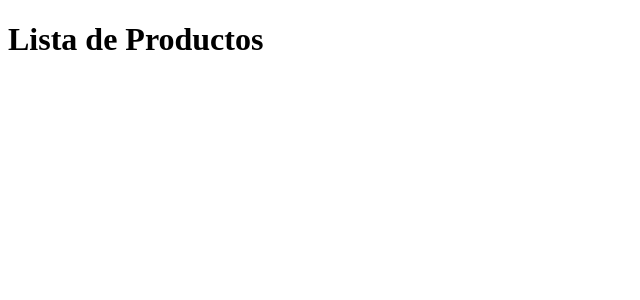
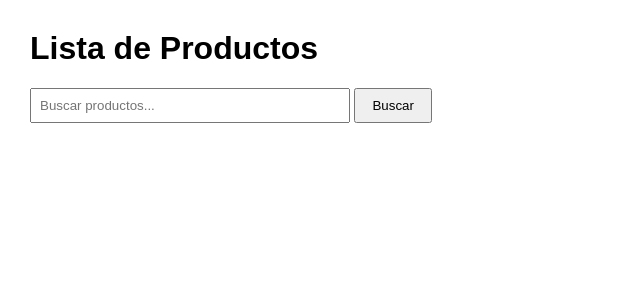
Before and after one commit to Xang-Shoku-Liao/FERREMAS2, a Django app: page / in a window 1280 px wide. Shown: the top 300 px of the page, without its empty margins (0-640 px from the left). Run offline with Django 5.2, Linux system fonts and the light colour scheme; data that the repository does not hold is empty.

Commit message:
tercer commit

```diff
--- a/Frontend/templates/Frontend/index.html
+++ b/Frontend/templates/Frontend/index.html
@@ -2,20 +2,65 @@
 <html>
 <head>
     <title>FERREMAS</title>
+    <style>
+        body { font-family: Arial, sans-serif; margin: 30px; }
+        #search-bar { width: 300px; padding: 8px; }
+        #search-btn { padding: 8px 16px; }
+        #results { margin-top: 30px; }
+        .result-item { padding: 10px; border-bottom: 1px solid #ddd; }
+    </style>
 </head>
 <body>
     <h1>Lista de Productos</h1>
-    <ul id="productos"></ul>
+    <input type="text" id="search-bar" placeholder="Buscar productos...">
+    <button id="search-btn">Buscar</button>
+    <div id="results"></div>
 
-    <script>
-        fetch('/api/productos/')
-            .then(res => res.json())
-            .then(data => {
-                const contenedor = document.getElementById('productos');
-                data.forEach(p => {
-                    contenedor.innerHTML += `<li>${p.nombre} - $${p.precio}</li>`;
-                });
-            });
-    </script>
+<script>
+    async function obtenerProductos() {
+        const response = await fetch('/api/productos/');
+        if (!response.ok) {
+            return [];
+        }
+        return await response.json();
+    }
+
+    function mostrarResultados(resultados) {
+        const resultsDiv = document.getElementById('results');
+        resultsDiv.innerHTML = '';
+        if (resultados.length === 0) {
+            resultsDiv.innerHTML = '<p>No se encontraron productos.</p>';
+            return;
+        }
+        resultados.forEach(producto => {
+            const item = document.createElement('div');
+            item.className = 'result-item';
+            item.textContent = `id: ${producto.id} - ${producto.nombre} - $${producto.precio}`;
+            resultsDiv.appendChild(item);
+        });
+    }
+
+    let productos = [];
+
+    async function buscar() {
+        const query = document.getElementById('search-bar').value.toLowerCase();
+        const resultados = productos.filter(p =>
+            p.nombre.toLowerCase().includes(query)
+        );
+        mostrarResultados(resultados);
+    }
+
+    document.getElementById('search-btn').addEventListener('click', buscar);
+    document.getElementById('search-bar').addEventListener('keydown', function(e) {
+        if (e.key === 'Enter') buscar();
+    });
+
+    // Al cargar la página, obtener productos de la API
+    obtenerProductos().then(data => {
+        console.log("Productos recibidos:", data);
+        productos = data;
+        mostrarResultados(productos);
+    });
+</script>
 </body>
 </html>
--- a/Productos/serializers.py
+++ b/Productos/serializers.py
@@ -4,4 +4,4 @@ from .models import Producto
 class ProductoSerializer(serializers.ModelSerializer):
     class Meta:
         model = Producto
-        fields = ['codigo_del_producto', 'marca', 'codigo', 'nombre', 'precio']
+        fields = ['id', 'marca','nombre', 'precio']
--- a/Productos/urls.py
+++ b/Productos/urls.py
@@ -3,6 +3,6 @@ from .api import ProductoViewSet
 
 router = routers.DefaultRouter()
 
-router.register('api/productos', ProductoViewSet, 'productos')
+router.register('productos', ProductoViewSet, 'productos')
 
 urlpatterns = router.urls
```
